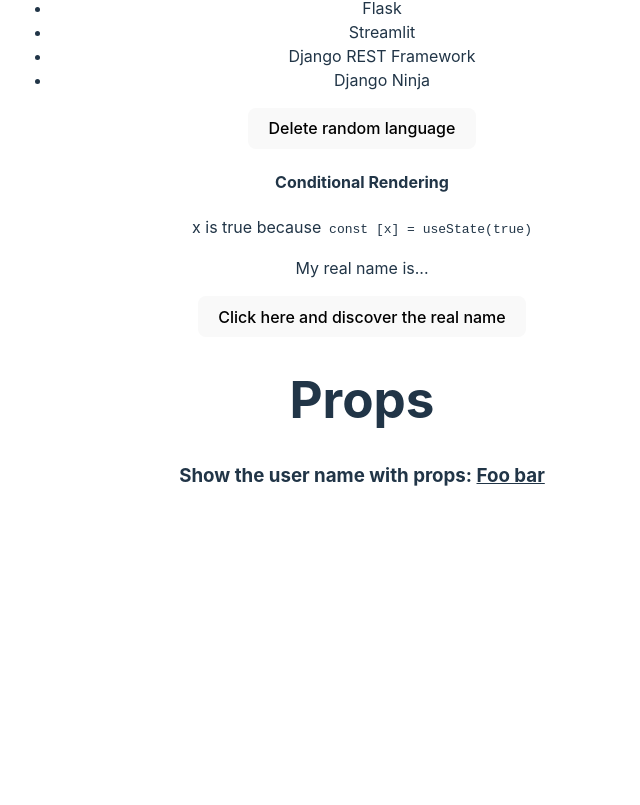
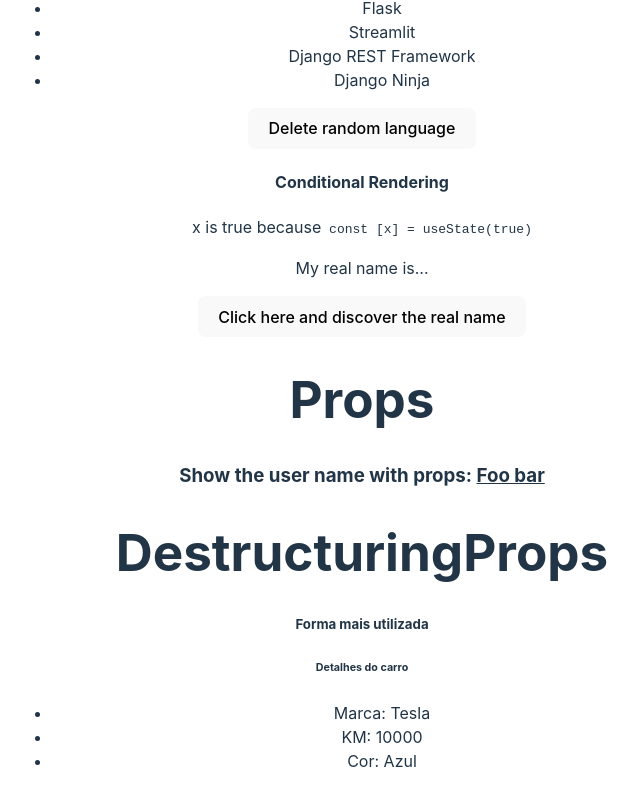
Before and after one commit to uadson/vuejs-course, a React (Vite) app in the folder code/important/: page / in a window 1280 px wide. Shown: the part 1690-2495 px from the top of the page, without its empty margins (278-918 px from the left). Before the commit the page ends 2231 px from the top, so only its background shows below. Built offline with nearby package versions, Linux system fonts and the light colour scheme.

Commit message:
class 16: destructuring props

```diff
--- a/code/important/src/App.jsx
+++ b/code/important/src/App.jsx
@@ -5,6 +5,7 @@
 import ListsRendering from './components/ListsRendering'
 import ConditionalRender from './components/ConditionalRender'
 import Props from './components/Props'
+import DestructuringProps from './components/DestructuringProps'
 
 // Styles
 import './App.css'
@@ -15,6 +16,13 @@
   // Props
   const username = "Foo bar"
 
+  // Car detail
+  const car = {
+    "brand": "Tesla",
+    "km": 10000,
+    "color": "Azul"
+  }
+
   return (
     <>
       <div>
@@ -24,6 +32,7 @@
         < ListsRendering />
         < ConditionalRender />
         < Props username={username}/>
+        < DestructuringProps brand={car.brand} km={car.km} color={car.color}/>
       </div>
     </>
   )
--- /dev/null
+++ b/code/important/src/components/DestructuringProps.jsx
@@ -0,0 +1,20 @@
+const DestructuringProps = ({brand, km, color}) => {
+  return (
+    <div>
+        <h1>DestructuringProps</h1>
+        <div>
+            <h5>Forma mais utilizada</h5>
+            <div>
+                <h6>Detalhes do carro</h6>
+                <ul>
+                    <li>Marca: {brand}</li>
+                    <li>KM: {km}</li>
+                    <li>Cor: {color}</li>
+                </ul>
+            </div>
+        </div>
+    </div>
+  )
+}
+
+export default DestructuringProps
```
